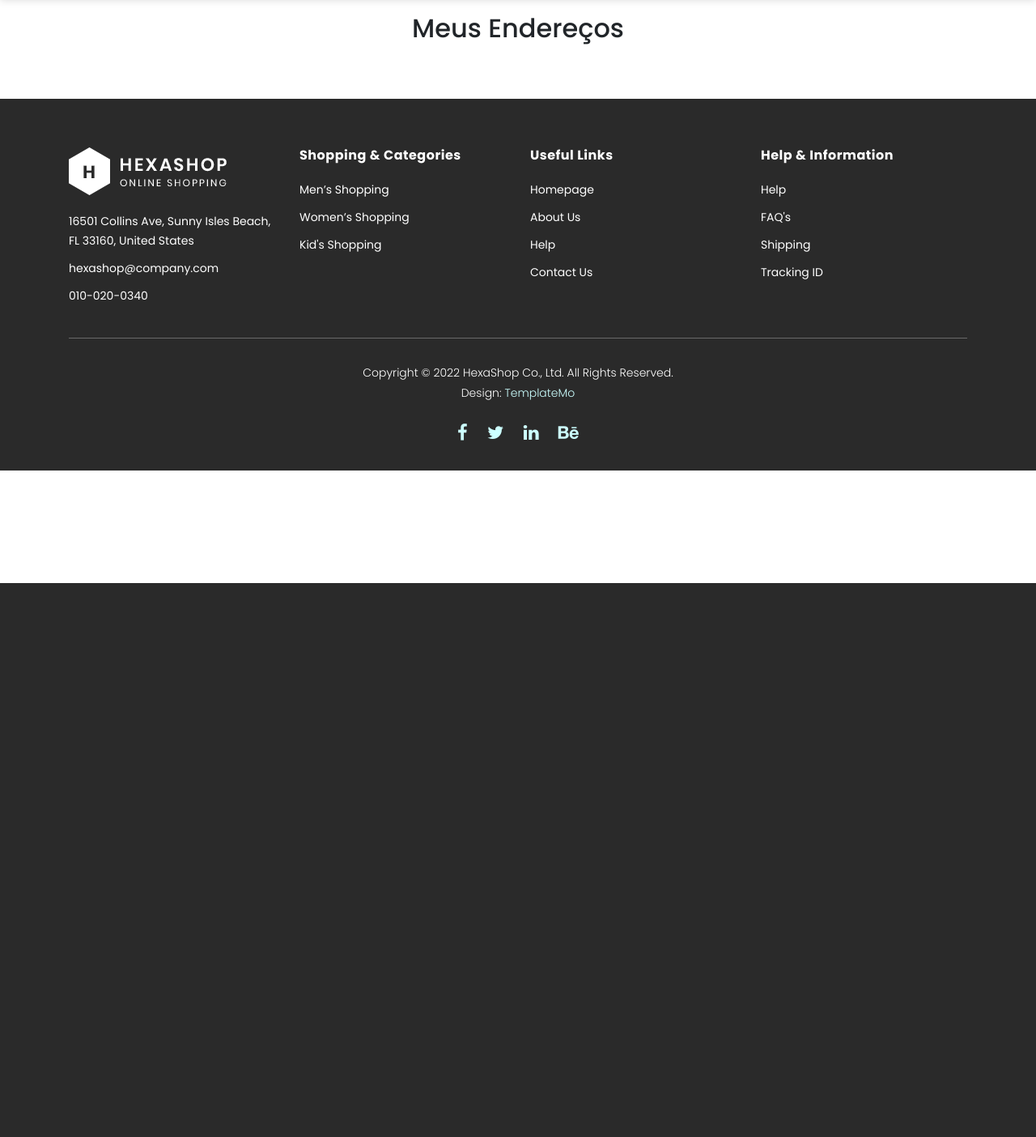
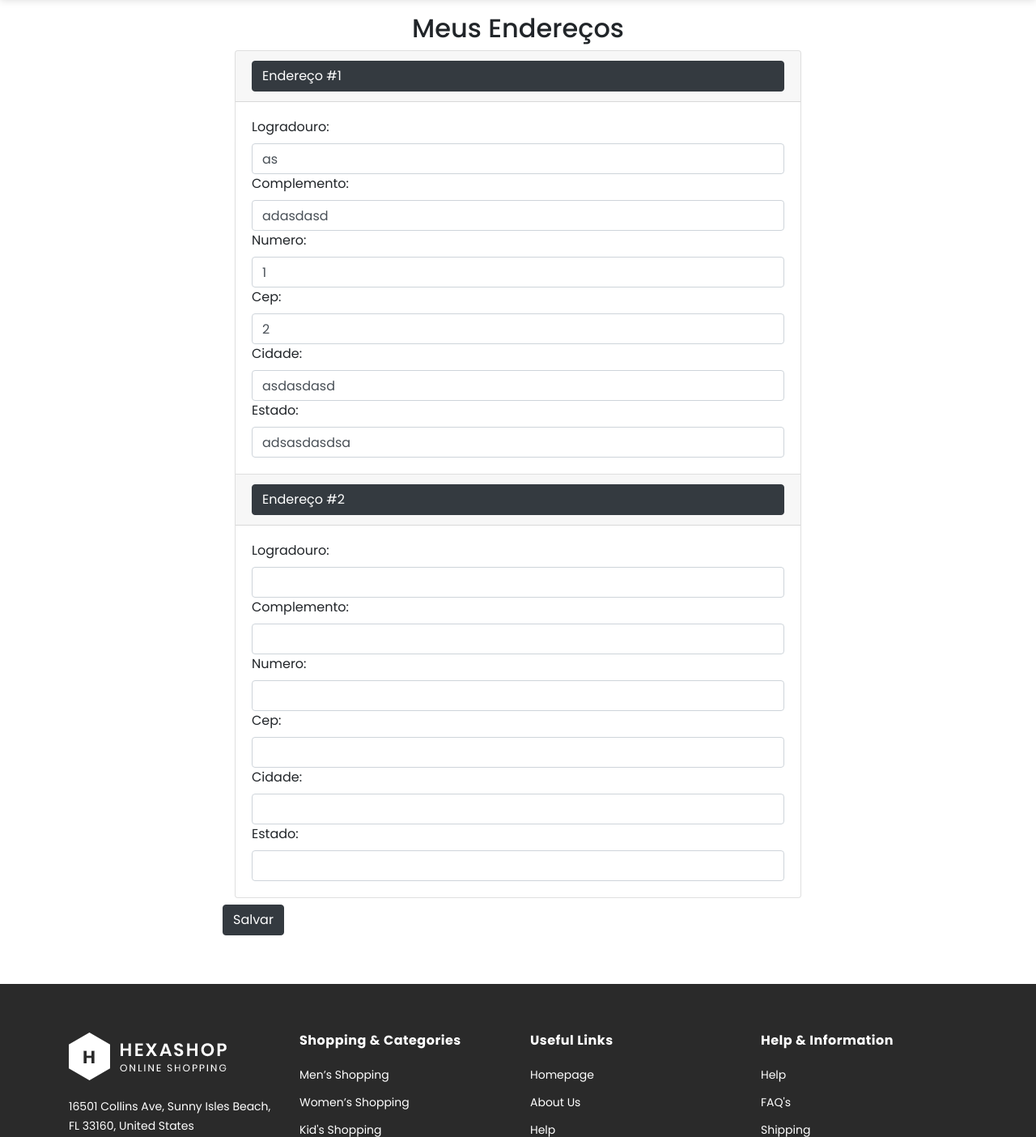
Before and after one commit to AllanSBorges/E-commerce, a Django app: page /enderecos/ in a window 1280 px wide. Shown: the part 80-1484 px from the top of the page at 81% size. Before the commit the page ends 800 px from the top, so only its background shows below. Run offline with Django 4.2, Linux system fonts and the light colour scheme; a user stored in the database is signed in; data comes from the database, SQL or seed files in the repository; both versions use the stored data as it was after the commit; data that the repository does not hold is empty; parts of the project's set-up code (start-up, migrations or seed data) failed here and were passed over; some libraries are stand-ins or nearby versions.

Commit message:
Feat:Criação do cadastro de endereços.

```diff
--- /dev/null
+++ b/ecommerce/core/forms.py
@@ -0,0 +1,15 @@
+from django.forms import ModelForm, TextInput, NumberInput
+from .models import Address
+
+class AddressForm(ModelForm):
+    class Meta:
+        model = Address
+        fields = ['logradouro','complemento','numero','cep','cidade','estado']
+        widgets= {
+            'logradouro': TextInput(attrs={"class": "form-control"}),
+            'complemento':TextInput(attrs={"class": "form-control"}),
+            'numero':NumberInput(attrs={"class": "form-control"}),
+            'cep': NumberInput(attrs={"class": "form-control"}),
+            'cidade':TextInput(attrs={"class": "form-control"}),
+            'estado':TextInput(attrs={"class": "form-control"})
+        }
--- a/ecommerce/core/models.py
+++ b/ecommerce/core/models.py
@@ -24,6 +24,9 @@ class Product(models.Model):
     product_price = models.DecimalField(max_digits=7, decimal_places=2, verbose_name='Preço')
     product_status = models.BooleanField(verbose_name='Disponível')
     product_image = models.ImageField(null=True, verbose_name='Imagem')
+
+    product_netweight = models.DecimalField(max_digits=7, decimal_places=2, verbose_name="Peso líquido (em Kg):")
+    product_weight = models.DecimalField(max_digits=7, decimal_places=2, verbose_name="Peso total (em Kg):")
 
     class Meta:
         verbose_name= 'Produto'
@@ -78,7 +81,11 @@ class Address(models.Model):
     complemento = models.CharField(max_length = 30, blank=True, null=True)
     numero = models.IntegerField()
     cidade = models.CharField(max_length = 30)
+    estado = models.CharField(max_length = 30)
     user_id = models.ForeignKey("Customer", on_delete=models.CASCADE)
+
+    def __str__(self):
+        return f"{self.logradouro}, {self.complemento}, {self.numero}, {self.cidade}, {self.cep},  {self.estado}"
 
 class Avaliacao(models.Model):
     customer_id = models.ForeignKey("Customer", on_delete=models.CASCADE)
@@ -93,6 +100,6 @@ class Discount(models.Model):
     porcentagem = models.PositiveIntegerField()
     codigo = models.CharField(max_length = 15)
 
-class DiscuntOrder(models.Model):
+class DiscountOrder(models.Model):
     order_id = models.ForeignKey("Order", on_delete=models.CASCADE)
     discount_id = models.ForeignKey("Discount", on_delete=models.CASCADE)
--- a/ecommerce/core/templates/enderecos.html
+++ b/ecommerce/core/templates/enderecos.html
@@ -14,11 +14,46 @@
 
                     <h2 class="container pb-2 d-flex justify-content-center">Meus Endereços</h2>
                     <div class="container">
+                        <form method="post" action="{% url 'enderecos/' %}">
+                          {% csrf_token %}
+
+
+
+
+
+
+
+
+
+                        <div class="accordion" id="accordionExample">
+                           {{ formset.management_form }}
+                           {% for form in formset.forms %}
+                              <div class="card">
+                                  <div class="card-header" id="headingOne">
+                                    <h2 class="mb-0">
+                                      <button class="btn btn-dark btn-block text-left" type="button" data-toggle="collapse" data-target="#collapse{{ forloop.counter }}" aria-expanded="true" aria-controls="collapse{{ forloop.counter }}">
+                                        Endereço #{{ forloop.counter }}
+                                      </button>
+                                    </h2>
+                                </div>
+
+                                  <div id="collapse{{ forloop.counter }}" class="collapse show" aria-labelledby="heading{{ forloop.counter }}" data-parent="#accordionExample">
+                                    <div class="card-body">
+                                      {{ form.as_table }}
+                                    </div>
+                                  </div>
+                              </div>
+                           {% endfor %}
+                        </div>
                     </div>
+                    <input class="btn btn-dark mt-2" type="submit" value="Salvar">
+                  </form>
                 {% endif %}
             </div>
         </div>
     </div>
+  </div>
+
   </section>
 
 {% endblock %}
--- a/ecommerce/core/templates/login.html
+++ b/ecommerce/core/templates/login.html
@@ -17,7 +17,7 @@
           {% else %}
 
 
-            <h2 class="container">Login</h2>
+            <h2 class="container pb-1">Login</h2>
             <div class="container">
 
                 <form method="POST" action="{% url 'login' %}">
--- a/ecommerce/core/views.py
+++ b/ecommerce/core/views.py
@@ -1,6 +1,6 @@
 from django.http import HttpResponse
 from django.template import loader
-from .models import Category, Product, Customer, Avaliacao
+from .models import Category, Product, Customer, Avaliacao, Address
 from django.shortcuts import render, redirect
 from django.contrib.auth import authenticate, login, logout
 from django.contrib.auth.models import User
@@ -9,6 +9,8 @@ from django.db import Error
 from django.core.paginator import Paginator, EmptyPage, PageNotAnInteger
 from django.contrib.auth.decorators import login_required
 from django.contrib.auth.hashers import check_password
+from django.forms import formset_factory, modelformset_factory
+from .forms import AddressForm
 from random import sample
 import datetime
 
@@ -145,28 +147,33 @@ def enderecos_view(request):
     qtd_prod = len(carrinho)
 
     context = {'categorias': categorias,
-               'qtd_prod': qtd_prod}
+               'qtd_prod': qtd_prod }
+
+
+    AddressFormSet = modelformset_factory(Address, form=AddressForm, extra=1)
+
+
+    if request.method == 'POST':
+
+        formset = AddressFormSet(request.POST, queryset=Address.objects.filter(user_id=request.user))
+
+        if formset.is_valid():
+            for form in formset:
+                    try:
+                        endereco = form.save(commit=False)
+                        endereco.user_id = request.user
+                        endereco.save()
+                    except Error:
+                        pass
+
+            return redirect('enderecos/')
+    else:
+        formset = AddressFormSet(queryset=Address.objects.filter(user_id=request.user))
+
+    context.setdefault('formset',formset)
+
 
     return render(request, 'enderecos.html', context)
-
-
-
-
-
-
-
-
-
-
-
-
-
-
-
-    context = {'categorias': categorias,
-               'qtd_prod': qtd_prod}
-
-    return render(request, 'alterar.html', context)
 
 def index_view(request):
     carrinho = request.session.get('cart', {})
@@ -179,7 +186,10 @@ def index_view(request):
     for i in categorias:
         aux.append(i)
 
-    escolhidas = sample(aux,4)
+    if aux:
+        escolhidas = sample(aux,4)
+    else:
+        escolhidas = []
 
     for i in categorias:
         categoria = Category.objects.get(pk=i.id)
```
Also changed, not shown: ecommerce/core/migrations/0001_initial.py, ecommerce/core/migrations/0002_alter_customer_options.py (deleted), ecommerce/core/migrations/0003_alter_category_options_alter_product_options_and_more.py (deleted), ecommerce/core/migrations/0004_alter_productcategory_options.py (deleted), ecommerce/core/migrations/0005_alter_category_category_description_and_more.py (deleted), ecommerce/core/migrations/0006_alter_category_category_image_and_more.py (deleted), ecommerce/core/migrations/0007_category_category_breve.py (deleted), ecommerce/core/migrations/0008_alter_category_category_breve.py (deleted), ecommerce/core/migrations/0009_alter_customer_managers_alter_customer_email.py (deleted), ecommerce/core/migrations/0010_alter_customer_email.py (deleted), ecommerce/core/migrations/0011_alter_customer_managers.py (deleted), ecommerce/core/migrations/0012_avaliacao.py (deleted), ecommerce/db.sqlite3.
